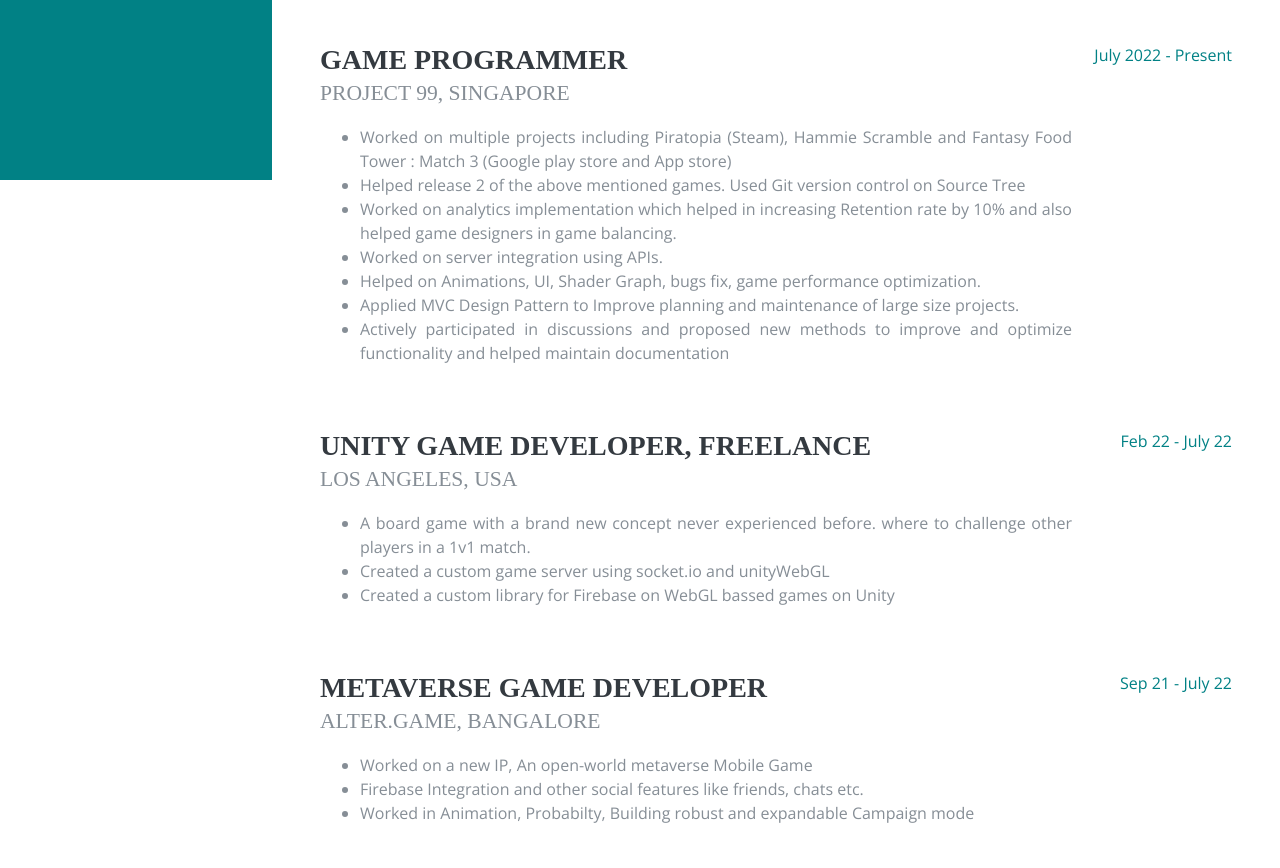
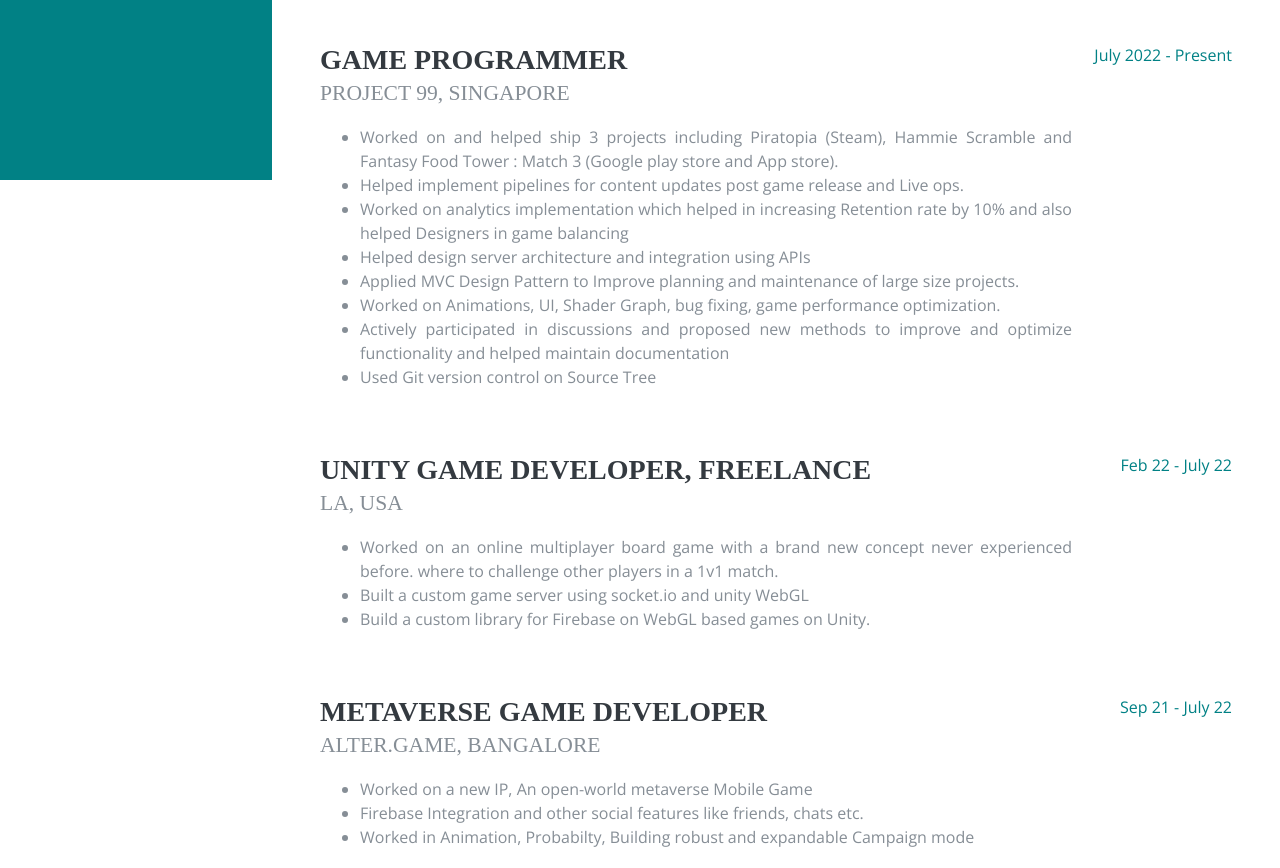
Before and after one commit to neerajkr007/portfolio, a website: page resume/index.html in a window 1280 px wide. Shown: the part 620-1488 px from the top of the page. Drawn offline with nearby package versions, Linux system fonts and the light colour scheme; a web font is replaced by a local one.

Commit message:
resume updates

```diff
--- a/js/projectModal.js
+++ b/js/projectModal.js
@@ -1,6 +1,6 @@
 var RankedProjects=[
     Projects.Details.WorkInProgress,
-    Projects.Details.WorkInProgress2,
+    // Projects.Details.WorkInProgress2,
     Projects.Details.Piratopia,
     Projects.Details.FFT,
     Projects.Details.HammieScramble,
--- a/resume/index.html
+++ b/resume/index.html
@@ -136,13 +136,19 @@
               <h3 class="mb-0">Game Programmer</h3>
               <div class="subheading mb-3">Project 99, Singapore</div>
               <ul>
-                  <li>Worked on multiple projects including Piratopia (Steam), Hammie Scramble and Fantasy Food Tower : Match 3 (Google play store and App store)</li>
-                  <li>Helped release 2 of the above mentioned games. Used Git version control on Source Tree </li>
-                  <li>Worked on analytics implementation which helped in increasing Retention rate by 10% and also helped game designers in game balancing.</li>
-                  <li>Worked on server integration using APIs.</li>
-                  <li>Helped on Animations, UI, Shader Graph, bugs fix, game performance optimization.</li>
-                  <li>Applied MVC Design Pattern to Improve planning and maintenance of large size projects.</li>
+                  <li>Worked on and helped ship 3 projects including Piratopia (Steam), Hammie Scramble and Fantasy Food Tower : Match 3 (Google play store
+                    and App store). </li>
+                  <li>Helped implement pipelines for content updates post game release and
+                    Live ops. </li>
+                  <li>Worked on analytics implementation which helped in increasing Retention
+                    rate by 10% and also helped Designers in game balancing</li>
+                  <li>Helped design server architecture and integration using APIs</li>
+                  <li>Applied MVC Design Pattern to Improve planning and maintenance of
+                    large size projects.</li>
+                  <li>Worked on Animations, UI, Shader Graph, bug fixing, game performance
+                    optimization. </li>
                   <li>Actively participated in discussions and proposed new methods to improve and optimize functionality and helped maintain documentation</li>
+                  <li>Used Git version control on Source Tree</li>
               </ul>
             </div>
             <div class="resume-date text-md-right">
@@ -153,11 +159,13 @@
           <div class="resume-item d-flex flex-column flex-md-row mb-5">
             <div class="resume-content mr-auto">
               <h3 class="mb-0">Unity Game Developer, Freelance</h3>
-              <div class="subheading mb-3">Los Angeles, USA</div>
+              <div class="subheading mb-3">LA, USA</div>
               <ul>
-                  <li>A board game with a brand new concept never experienced before. where to challenge other players in a 1v1 match.</li>
-                  <li>Created a custom game server using socket.io and unityWebGL</li>
-                  <li>Created a custom library for Firebase on WebGL bassed games on Unity</li>
+                  <li>Worked on an online multiplayer board game with a brand new concept
+                    never experienced before. where to challenge other players in a 1v1
+                    match. </li>
+                  <li>Built a custom game server using socket.io and unity WebGL</li>
+                  <li>Build a custom library for Firebase on WebGL based games on Unity.</li>
               </ul>
             </div>
             <div class="resume-date text-md-right">
@@ -208,7 +216,7 @@
               <div>Data Structure and Algorithms, Computer Graphics, Fundamentals of Computation, Linear Algebra, Engineering Graphics, Computational Methods in Engineering, Analytic Geometry, Physics, Calculus, Trigonometry, Algebra, Design Patterns, Software Architecture, Object Oriented Programming</div>
             </div>
             <div class="resume-date text-md-right">
-              <span class="text-primary">Aug 2018 - Aug 2022</span>
+              <span class="text-primary">2018 - 2022</span>
             </div>
           </div>
 
```
Also changed, not shown: index.html (+1 -1 lines), js/projectInfo.js (+9 -9 lines), img/portfolio/CarGoesBoom/CarGoesBoom1.jpg (added), img/portfolio/CarGoesBoom/CarGoesBoom2.jpg (added), img/portfolio/CarGoesBoom/CarGoesBoom3.jpg (added), img/portfolio/CarGoesBoom/CarGoesBoom4.jpg (added), img/portfolio/CarGoesBoom/CarGoesBoom5.jpg (added), img/portfolio/CarGoesBoom/thumb.jpg (added), 1 other file.
